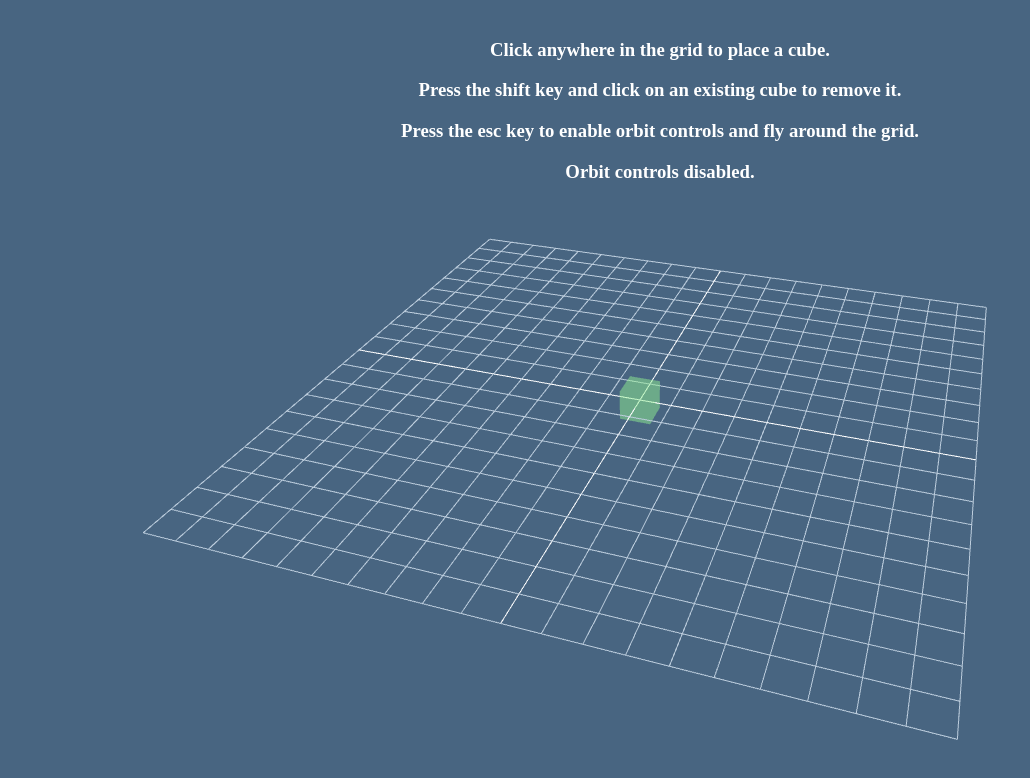
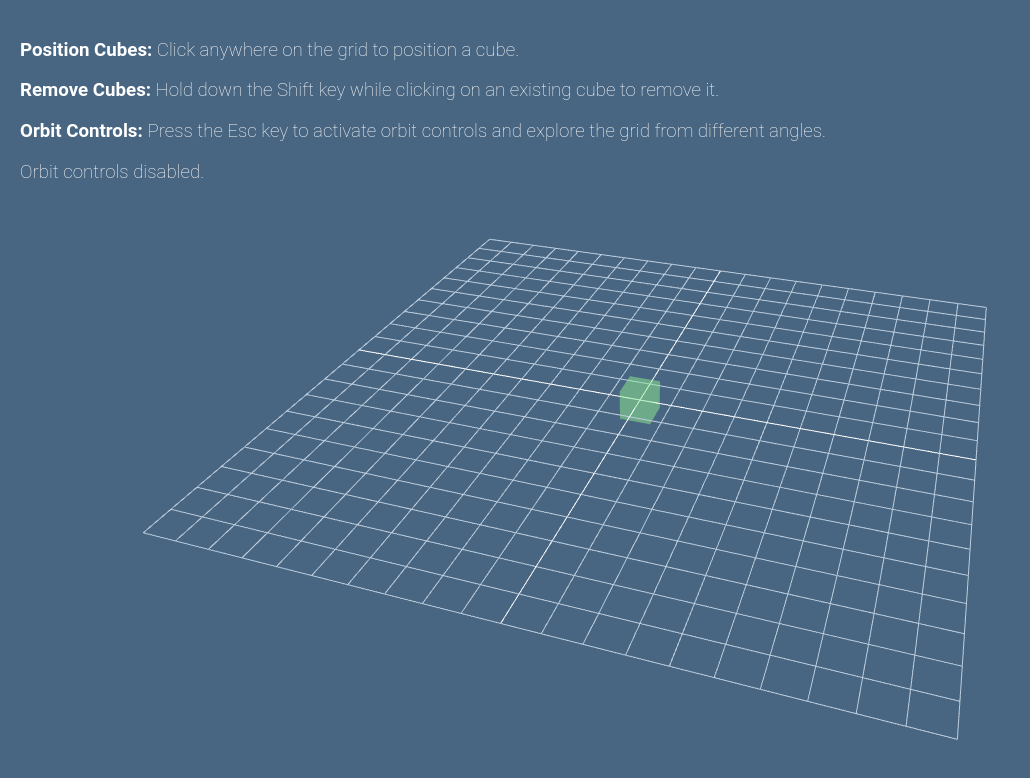
Before and after one commit to sshovkov/block-builder-threejs, a React app: page index.html in a window 1280 px wide. Shown: the top 778 px of the page, without its empty margins (0-1030 px from the left). Built offline with nearby package versions, Linux system fonts and the light colour scheme.

Commit message:
html text display

```diff
--- a/index.html
+++ b/index.html
@@ -9,7 +9,7 @@
     <style>
         div {
             background-color: transparent;
-            text-align: center;
+            text-align: left;
             padding: 20px;
             position: absolute;
             z-index: 1;
@@ -17,14 +17,19 @@
             color: white;
             font-weight: 100;
         }
+        h3 {
+            font-family: 'Roboto', sans-serif;
+            font-weight: 100;
+            color: white;
+        }
     </style>
 </head>
 <body>
     <script type="module" src="./js/main.js"></script>
     <div>
-        <h3>Click anywhere in the grid to place a cube.</h3>
-        <h3>Press the shift key and click on an existing cube to remove it.</h3>
-        <h3>Press the esc key to enable orbit controls and fly around the grid.</h3>
+        <h3><b>Position Cubes:</b> Click anywhere on the grid to position a cube.</h3>
+        <h3><b>Remove Cubes:</b> Hold down the Shift key while clicking on an existing cube to remove it.</h3>
+        <h3><b>Orbit Controls: </b>Press the Esc key to activate orbit controls and explore the grid from different angles.</h3>
         <h3 id="status">Orbit controls disabled.</h3>
     </div>
 </body>
```
